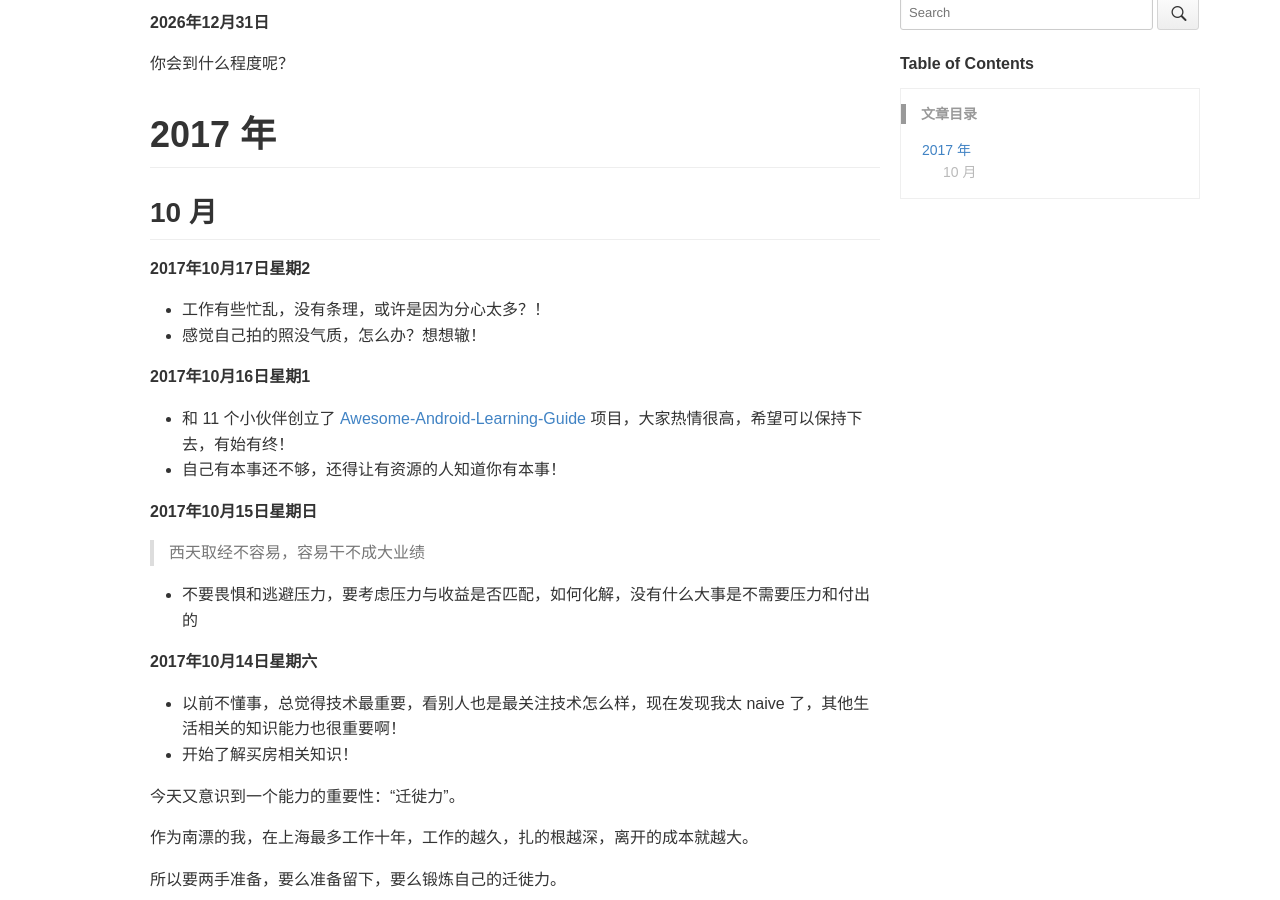
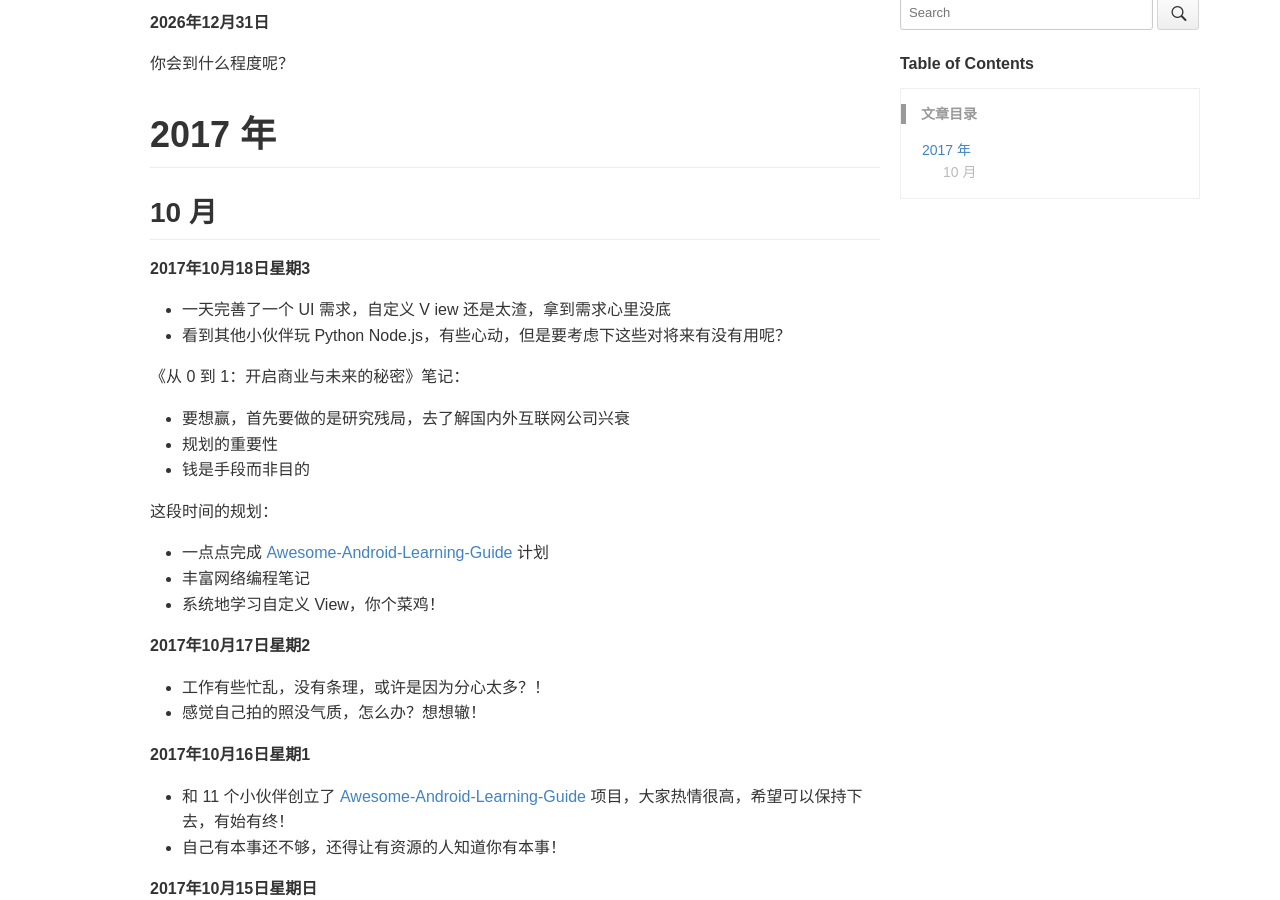
Before and after one commit to shixinzhang/shixinzhang.github.io, a Jekyll site: the page built from _posts/2026-12-31-self-examination-every-day.md, in a window 1280 px wide and 900 px high, scrolled down 272 px. Built offline with Jekyll 4.4.1, drawn with Linux system fonts in a browser that asks for light colours; emoji names are drawn with the system emoji font.

Commit message:
update examination

```diff
--- a/_posts/2026-12-31-self-examination-every-day.md
+++ b/_posts/2026-12-31-self-examination-every-day.md
@@ -18,6 +18,23 @@ keywords: 思考，反馈
 # 2017 年
 
 ## 10 月
+
+**2017年10月18日星期3**
+
+- 一天完善了一个 UI 需求，自定义 V	iew 还是太渣，拿到需求心里没底
+- 看到其他小伙伴玩 Python Node.js，有些心动，但是要考虑下这些对将来有没有用呢？
+
+《从 0 到 1：开启商业与未来的秘密》笔记：
+
+- 要想赢，首先要做的是研究残局，去了解国内外互联网公司兴衰
+- 规划的重要性
+- 钱是手段而非目的
+
+这段时间的规划：
+
+- 一点点完成 [Awesome-Android-Learning-Guide](https://github.com/iwannabetop/Awesome-Android-Learning-Guide) 计划
+- 丰富网络编程笔记
+- 系统地学习自定义 View，你个菜鸡！
 
 **2017年10月17日星期2**
 
```
